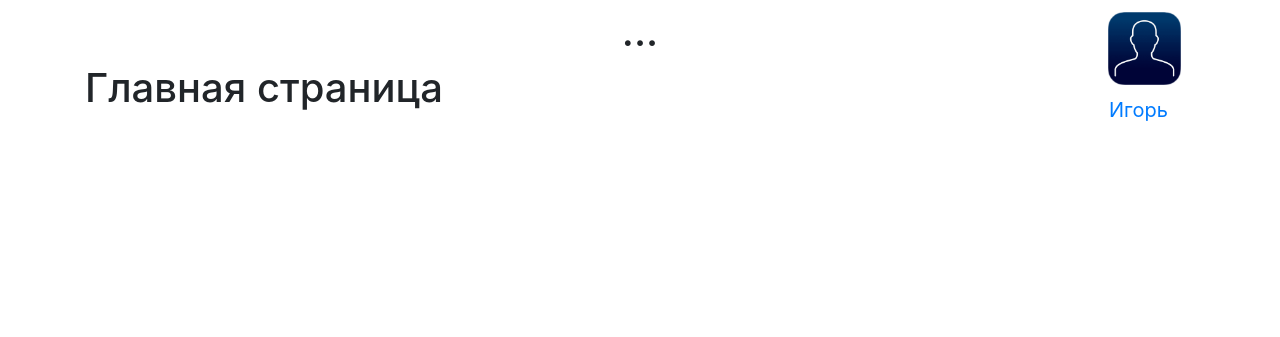
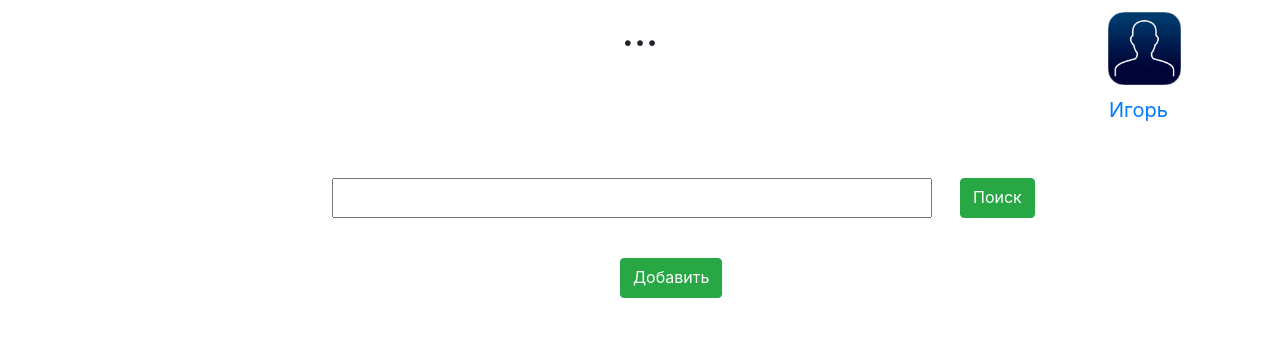
Before and after one commit to igor05max/web, a Flask app: page / in a window 1280 px wide. Shown: the top 337 px of the page. Run offline with Flask 2, Linux system fonts and the light colour scheme; a user stored in the database is signed in; some libraries are stand-ins or nearby versions.

Commit message:
Update home_page.html

```diff
--- a/templates/home_page.html
+++ b/templates/home_page.html
@@ -9,7 +9,7 @@
             <img src="static/img/None_prof.png" id="Image1" alt="" width="73" height="73"></div>
     {% else %}
         <div id="wb_Image2" style="position:absolute;left:1108px;top:12px;width:104px;height:86px;z-index:2;">
-            <img src="{{ url_for('static', filename=current_user.name_image) }}" id="Image2" alt="" width="73" height="73"></div></div>
+            <img src="{{ url_for('static', filename=current_user.name_image) }}" id="Image2" alt="" width="73" height="73"></div>
 
     {% endif %}
 {% else %}
@@ -20,6 +20,16 @@
 
 {% endif %}
 
-<h1>Главная страница</h1>
+<input style="position:absolute;left:332px;top:178px;width:600px;height:40px;z-index:5;">
+<p>
+    <a class="btn btn-success" style="position:absolute;left:960px;top:178px;height:40px;" href="/search">Поиск</a>
+</p>
+{% if current_user.is_authenticated %}
+    <p>
+         <a class="btn btn-success" style="position:absolute;left:620px;top:258px;height:40px;" href="/add_location">Добавить</a>
+    </p>
+{% endif %}
+
+
 
 {% endblock %}
```
